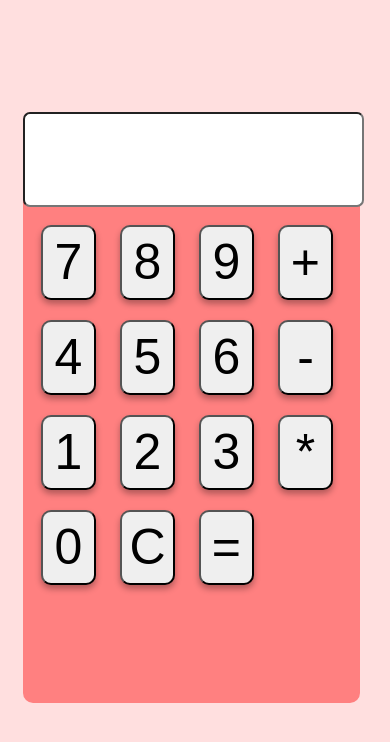
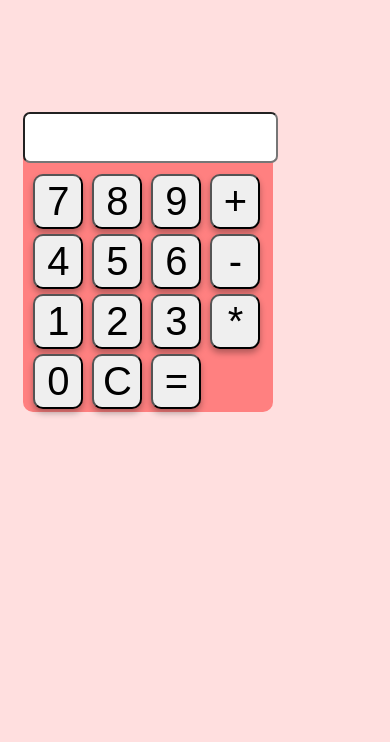
Before and after one commit to EricaFederowicz/pink_calculator, a plain HTML site: page index.html in a window 390 px wide. Drawn offline with Linux system fonts and the light colour scheme.

Commit message:
css changes

```diff
--- a/styles.css
+++ b/styles.css
@@ -6,17 +6,18 @@ body {
 }
 
 .calculadora {
-    width: 34%;
+    width: 500px;
     height: 80%;
     background-color: #FF8080;
-    margin-left: 30%;
     margin-top: 6%;
+    margin-left: auto;
+    margin-right: auto;
     border-radius: 10px;
 }
 
 .visor {
-    width: 99%;
-    height: 20%;
+    width: 495px;
+    height: 130px;
     border-radius: 7px;
     font-size: 60px;
     text-align: right;
@@ -30,9 +31,9 @@ body {
 }
 
 .botao {
-    height: 2em;
-    margin: 0.1em;
-    width: 2em;
+    height: 100px;
+    margin: 7px;
+    width: 100px;
     font-size: 50px;
     border-radius: 10px;
     box-shadow: 0px 4px 6px rgba(0, 0, 0, 0.3);
@@ -47,8 +48,8 @@ body {
 @media only screen and (min-width:401),(max-width: 600px) {
 
     .calculadora {
-        width: 90%;
-        height: 60%;
+        width: 350px;
+        height: 400px;
         margin: 4%;
         margin-top: 30%;
     }
@@ -61,29 +62,30 @@ body {
 
     .botoes {
         width: 100%;
-        height: 80%;
+        height: 100%;
         margin: 0.5em;
     }
 
     .botao {
-        height: 2em;
-        margin: 0.1em;
-        width: 1.5em;
+        height: 70px;
+        margin: 5px;
+        width: 70px;
     }
 }
 
 @media only screen and (max-width: 400px) {
     .calculadora {
-        width: 90%;
-        height: 70%;
+        width: 250px;
+        height: 300px;
         margin: 4%;
         margin-top: 30%;
     }
 
     .botao {
-        height: 1.5em;
-        margin: 0.2em;
-        width: 1.1em;
+        height: 55px;
+        margin: 2.5px;
+        width: 50px;
+        font-size: 40px;
     }
 
 }
```
